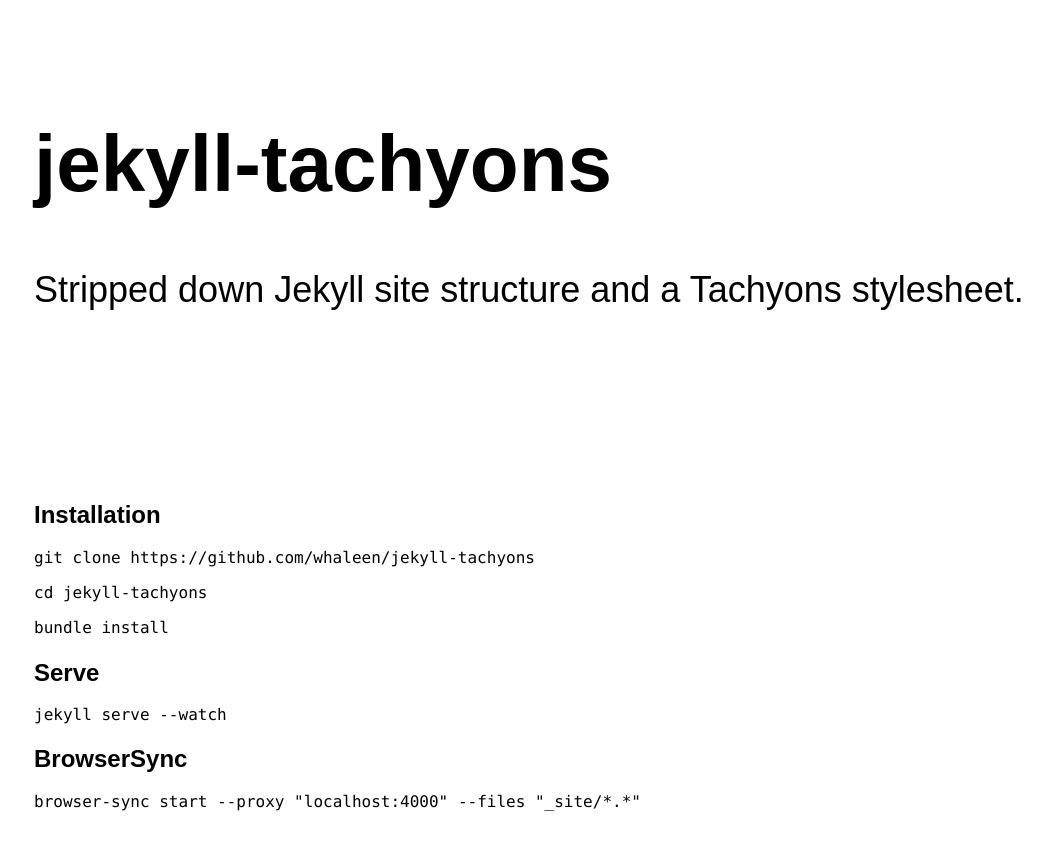
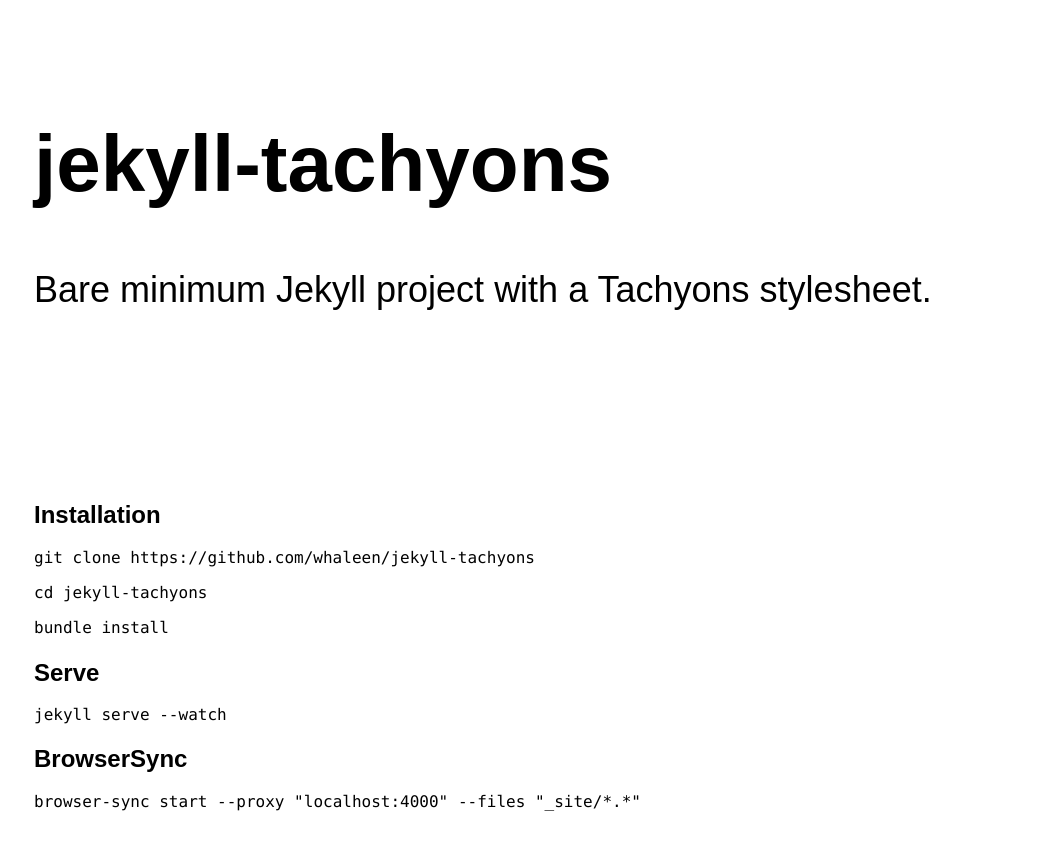
Before and after one commit to whaleen/jekyll-tachyons, a Jekyll site: the page built from index.md, in a window 1280 px wide. Shown: the top 850 px of the page, without its empty margins (30-1082 px from the left). Built offline with Jekyll 4.4.1, drawn with Linux system fonts in a browser that asks for light colours; our own code applies the rules of GitHub Pages for plain Markdown files.

Commit message:
Update config

```diff
--- a/_config.yml
+++ b/_config.yml
@@ -16,7 +16,7 @@
 title: jekyll-tachyons
 email: joshuavaage@gmail.com
 description: > # this means to ignore newlines until "baseurl:"
-  Stripped down Jekyll site structure and a Tachyons stylesheet.
+  Bare minimum Jekyll project with a Tachyons stylesheet.
 baseurl: "" # the subpath of your site, e.g. /blog
 url: "" # the base hostname & protocol for your site, e.g. http://example.com
 
```
